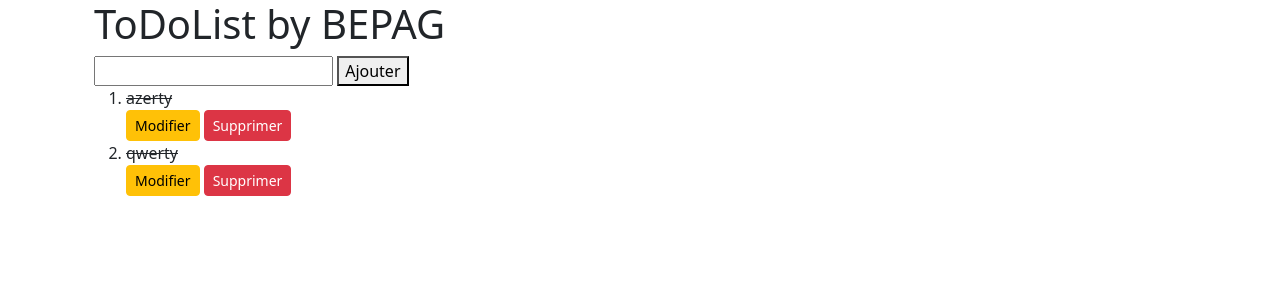
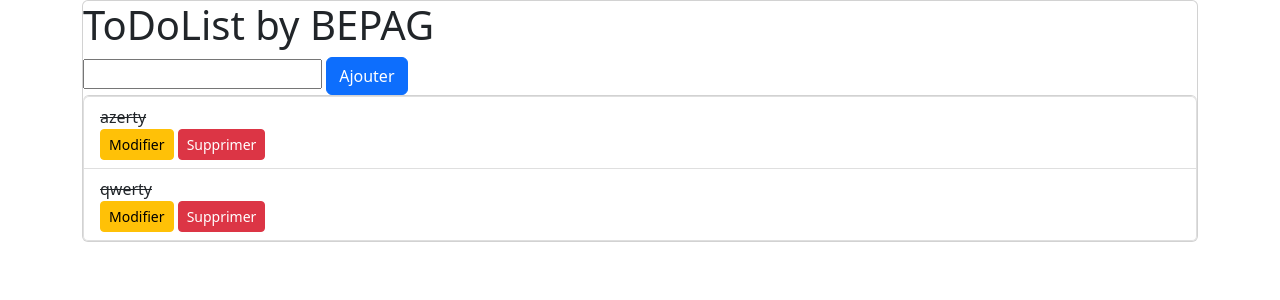
Before and after one commit to mrtchou/ToDoList-Django-Python, a Django app: page / in a window 1280 px wide. Shown: the top 300 px of the page. Run offline with Django 4.2, Linux system fonts and the light colour scheme; data comes from the database, SQL or seed files in the repository.

Commit message:
bootstrap index.html

```diff
--- a/to_do_list/templates/index.html
+++ b/to_do_list/templates/index.html
@@ -5,16 +5,16 @@
 {% endblock title %}
 
 {% block content %}
-    <div class="container">
+    <div class="card">
         <h1 class="title">ToDoList by BEPAG</h1>
         <form class="form" method="post">
             {% csrf_token %}
             {{ task_form.title }}
-            <button class="add-button" type="submit">Ajouter</button>
+            <button class="btn btn-primary" type="submit">Ajouter</button>
         </form>
-        <ol class="task-list">
+        <ol class="list-group">
             {% for task in tasks %}
-                <li class="task">
+                <li class="list-group-item list-group-item-action">
                     <div class="task-info">
                         <span class="task-title">
                             {% if task.completed %}
```
